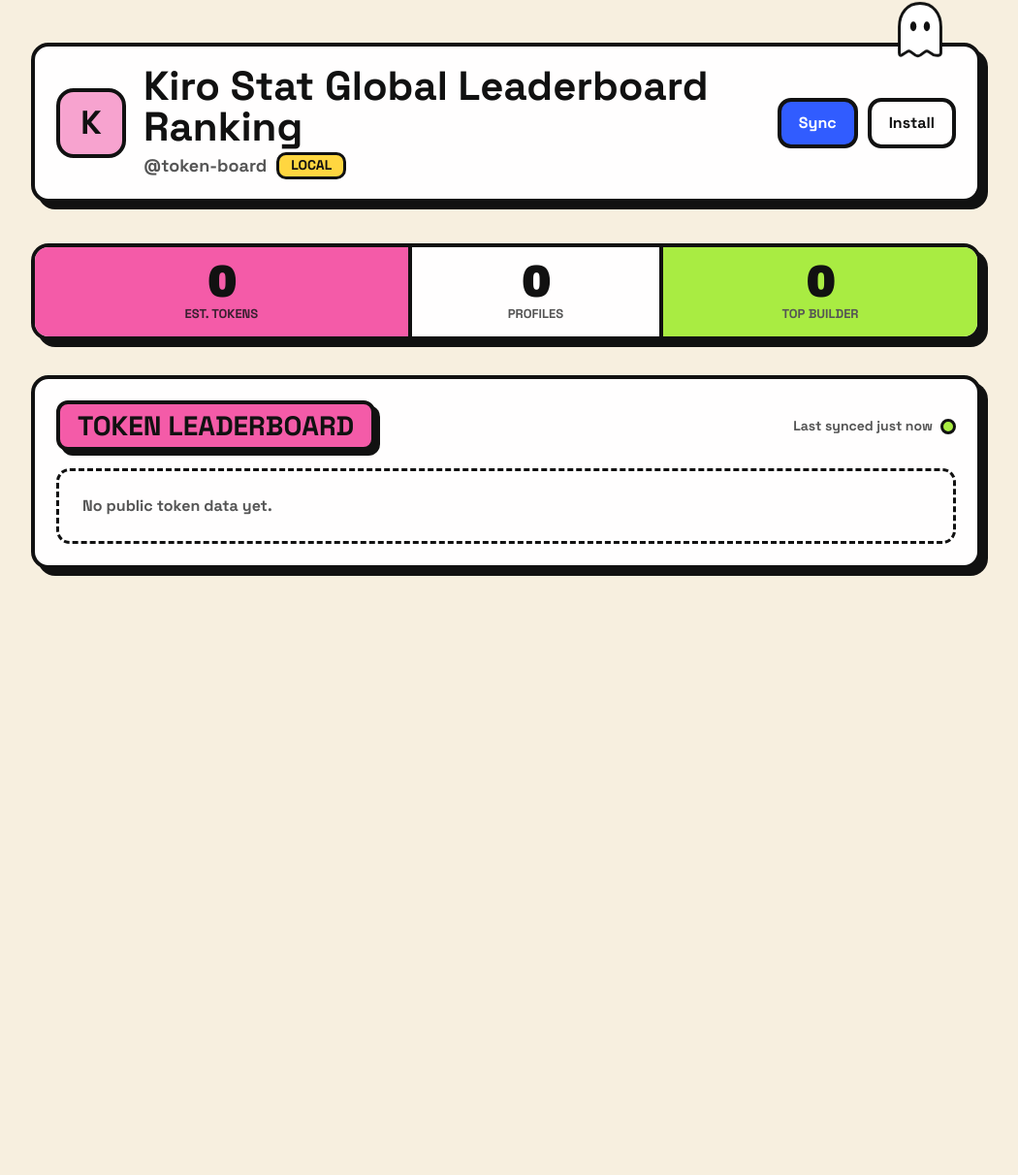
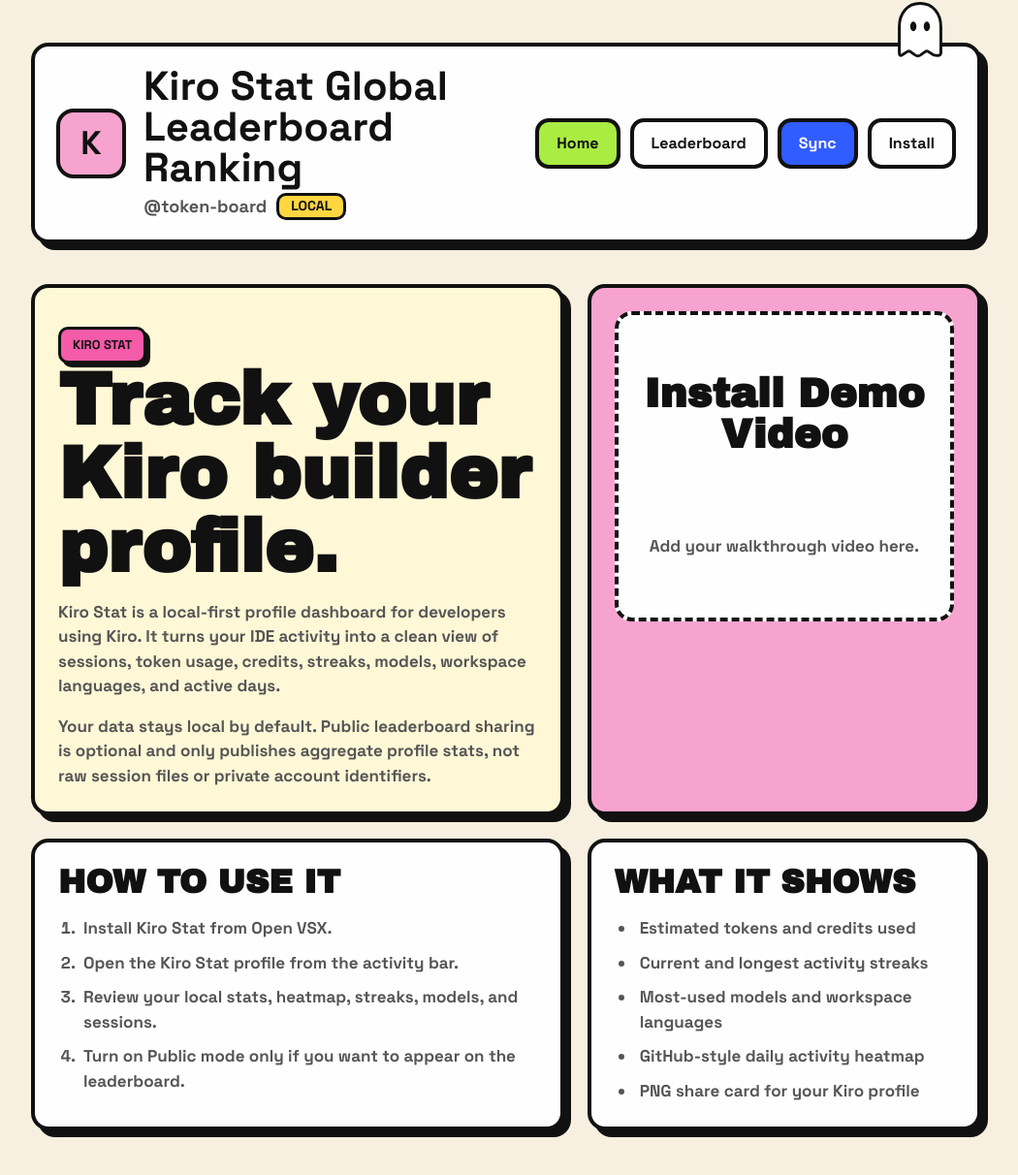
Before and after one commit to Jagatees/Kiro-Profile, a Next.js app in the folder web/: page / in a window 1280 px wide. Shown: the top 1212 px of the page at 97% size, without its empty margins (118-1168 px from the left). Before the commit the page ends 800 px from the top, so only its background shows below. Built offline with nearby package versions, Linux system fonts and the light colour scheme.

Commit message:
Add leaderboard home page

```diff
--- a/web/src/app/globals.css
+++ b/web/src/app/globals.css
@@ -194,9 +194,113 @@
   box-shadow: 4px 4px 0 var(--ink);
 }
 
+.active-action {
+  background: var(--lime);
+}
+
 .sync-button {
   background: var(--blue);
   color: #ffffff;
+}
+
+.home-grid {
+  display: grid;
+  grid-template-columns: minmax(0, 1.15fr) minmax(280px, 0.85fr);
+  gap: 24px;
+  margin-top: 42px;
+}
+
+.home-panel {
+  border: 4px solid var(--ink);
+  border-radius: 18px;
+  background: var(--surface);
+  box-shadow: var(--shadow);
+  padding: 24px;
+}
+
+.intro-panel {
+  background: #fff8d7;
+}
+
+.home-panel h1,
+.home-panel h2 {
+  margin: 0;
+  color: var(--ink);
+  font-family: var(--font-display), var(--font-body), sans-serif;
+  line-height: 1;
+  font-weight: 900;
+}
+
+.home-panel h1 {
+  max-width: 12ch;
+  font-size: clamp(42px, 7vw, 76px);
+}
+
+.home-panel h2 {
+  font-size: clamp(22px, 3vw, 34px);
+  text-transform: uppercase;
+}
+
+.home-panel p {
+  margin-top: 16px;
+  color: var(--muted);
+  font-size: 17px;
+  font-weight: 800;
+}
+
+.eyebrow {
+  display: inline-flex;
+  border: 3px solid var(--ink);
+  border-radius: 10px;
+  background: var(--pink-hot);
+  box-shadow: 4px 4px 0 var(--ink);
+  padding: 6px 12px;
+  color: var(--ink) !important;
+  font-size: 13px !important;
+  font-weight: 900 !important;
+  text-transform: uppercase;
+}
+
+.video-panel {
+  background: var(--pink);
+}
+
+.video-frame {
+  display: grid;
+  min-height: 320px;
+  place-items: center;
+  border: 4px dashed var(--ink);
+  border-radius: 18px;
+  background: var(--surface);
+  padding: 24px;
+  text-align: center;
+}
+
+.video-frame span {
+  color: var(--ink);
+  font-family: var(--font-display), var(--font-body), sans-serif;
+  font-size: clamp(28px, 4vw, 42px);
+  line-height: 1;
+  font-weight: 900;
+}
+
+.video-frame p {
+  margin-top: 10px;
+}
+
+.steps,
+.feature-list {
+  margin: 18px 0 0;
+  padding-left: 22px;
+  color: var(--muted);
+  font-size: 17px;
+  font-weight: 900;
+}
+
+.steps li,
+.feature-list li {
+  margin-top: 10px;
+  padding-left: 4px;
 }
 
 .summary-strip {
@@ -416,7 +520,8 @@
   }
 
   .profile-card,
-  .board {
+  .board,
+  .home-panel {
     box-shadow: 5px 5px 0 var(--ink);
   }
 
@@ -439,6 +544,20 @@
   .header-actions {
     display: grid;
     grid-template-columns: 1fr 1fr;
+  }
+
+  .home-grid {
+    grid-template-columns: 1fr;
+    gap: 18px;
+    margin-top: 28px;
+  }
+
+  .home-panel {
+    padding: 18px;
+  }
+
+  .video-frame {
+    min-height: 240px;
   }
 
   .summary-strip {
--- a/web/src/app/page.tsx
+++ b/web/src/app/page.tsx
@@ -49,6 +49,7 @@
 export default function Home() {
   const [entries, setEntries] = useState<LeaderboardEntry[]>([]);
   const [loaded, setLoaded] = useState(false);
+  const [activeView, setActiveView] = useState<"home" | "leaderboard">("home");
 
   const ranked = useMemo(() => {
     return [...entries].sort((a, b) => {
@@ -96,6 +97,20 @@
           </div>
         </div>
         <div className="header-actions">
+          <button
+            className={`action ${activeView === "home" ? "active-action" : ""}`}
+            type="button"
+            onClick={() => setActiveView("home")}
+          >
+            Home
+          </button>
+          <button
+            className={`action ${activeView === "leaderboard" ? "active-action" : ""}`}
+            type="button"
+            onClick={() => setActiveView("leaderboard")}
+          >
+            Leaderboard
+          </button>
           <button className="action sync-button" type="button" onClick={() => void loadLeaderboard()}>
             Sync
           </button>
@@ -105,6 +120,51 @@
         </div>
       </header>
 
+      {activeView === "home" ? (
+        <section className="home-grid" aria-label="Kiro Stat project overview">
+          <article className="home-panel intro-panel">
+            <p className="eyebrow">Kiro Stat</p>
+            <h1>Track your Kiro builder profile.</h1>
+            <p>
+              Kiro Stat is a local-first profile dashboard for developers using Kiro. It turns your IDE activity into a
+              clean view of sessions, token usage, credits, streaks, models, workspace languages, and active days.
+            </p>
+            <p>
+              Your data stays local by default. Public leaderboard sharing is optional and only publishes aggregate
+              profile stats, not raw session files or private account identifiers.
+            </p>
+          </article>
+
+          <article className="home-panel video-panel">
+            <div className="video-frame">
+              <span>Install Demo Video</span>
+              <p>Add your walkthrough video here.</p>
+            </div>
+          </article>
+
+          <article className="home-panel">
+            <h2>How To Use It</h2>
+            <ol className="steps">
+              <li>Install Kiro Stat from Open VSX.</li>
+              <li>Open the Kiro Stat profile from the activity bar.</li>
+              <li>Review your local stats, heatmap, streaks, models, and sessions.</li>
+              <li>Turn on Public mode only if you want to appear on the leaderboard.</li>
+            </ol>
+          </article>
+
+          <article className="home-panel">
+            <h2>What It Shows</h2>
+            <ul className="feature-list">
+              <li>Estimated tokens and credits used</li>
+              <li>Current and longest activity streaks</li>
+              <li>Most-used models and workspace languages</li>
+              <li>GitHub-style daily activity heatmap</li>
+              <li>PNG share card for your Kiro profile</li>
+            </ul>
+          </article>
+        </section>
+      ) : (
+        <>
           <section className="summary-strip" aria-label="Leaderboard totals">
             <article className="summary-cell pink-cell">
               <span>{compactNumber(totalTokens)}</span>
@@ -154,6 +214,8 @@
               </ol>
             )}
           </section>
+        </>
+      )}
     </main>
   );
 }
```
Lines whose indentation alone changed are shown as unchanged.
